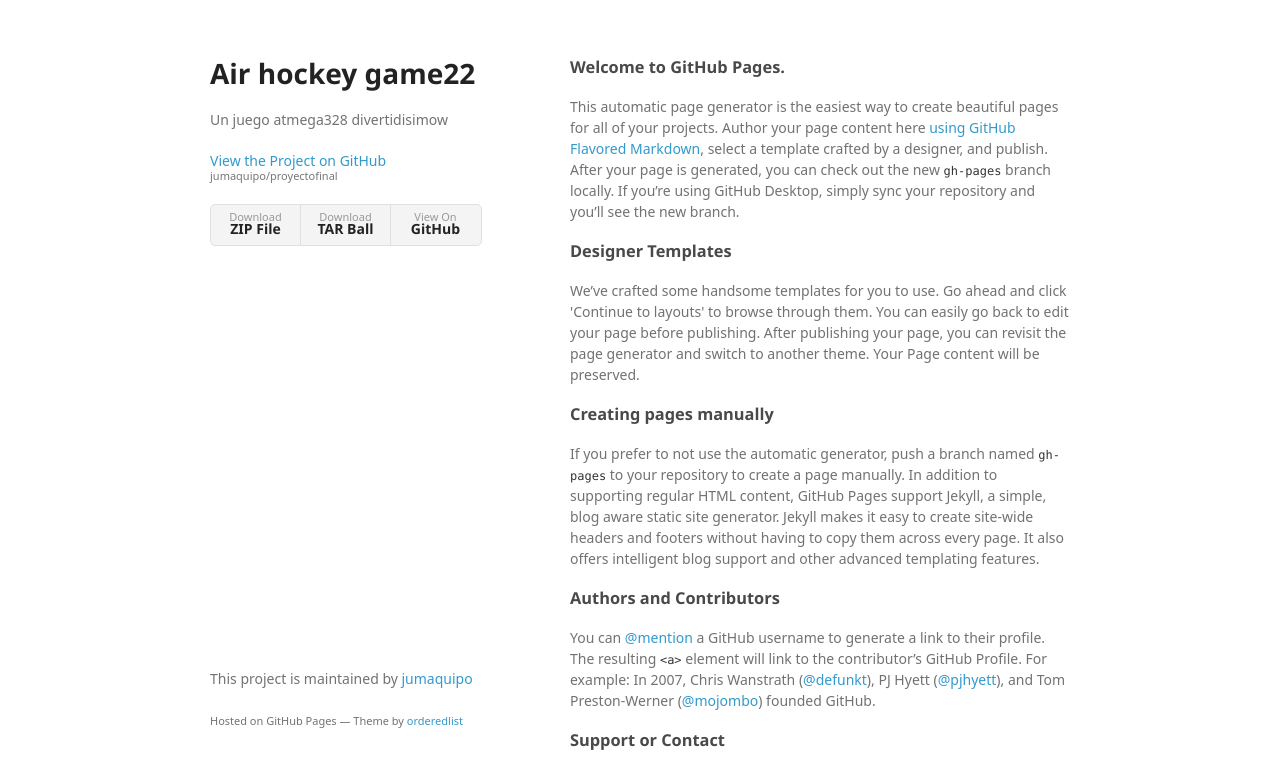
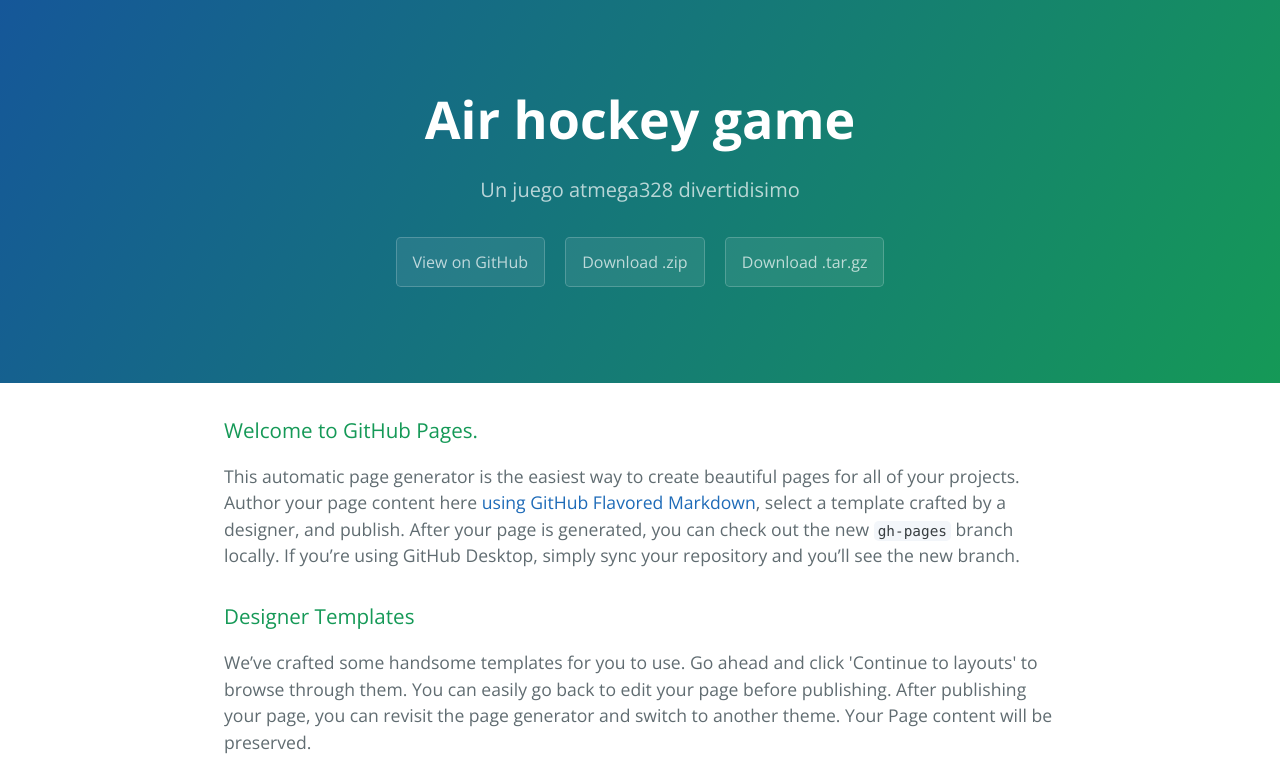
Before and after one commit to jumaquipo/proyectofinal, a plain HTML site: page index.html in a window 1280 px wide. Shown: the top 766 px of the page. Drawn offline with nearby package versions, Linux system fonts and the light colour scheme; a web font is replaced by a local one.

```diff
--- a/index.html
+++ b/index.html
@@ -1,34 +1,25 @@
-<!doctype html>
-<html>
+<!DOCTYPE html>
+<html lang="en-us">
   <head>
-    <meta charset="utf-8">
-    <meta http-equiv="X-UA-Compatible" content="chrome=1">
+    <meta charset="UTF-8">
     <title>Air hockey game by jumaquipo</title>
-
-    <link rel="stylesheet" href="stylesheets/styles.css">
-    <link rel="stylesheet" href="stylesheets/github-light.css">
-    <meta name="viewport" content="width=device-width">
-    <!--[if lt IE 9]>
-    <script src="//html5shiv.googlecode.com/svn/trunk/html5.js"></script>
-    <![endif]-->
+    <meta name="viewport" content="width=device-width, initial-scale=1">
+    <link rel="stylesheet" type="text/css" href="stylesheets/normalize.css" media="screen">
+    <link href='https://fonts.googleapis.com/css?family=Open+Sans:400,700' rel='stylesheet' type='text/css'>
+    <link rel="stylesheet" type="text/css" href="stylesheets/stylesheet.css" media="screen">
+    <link rel="stylesheet" type="text/css" href="stylesheets/github-light.css" media="screen">
   </head>
   <body>
-    <div class="wrapper">
-      <header>
-        <h1>Air hockey game22</h1>
-        <p>Un juego atmega328 divertidisimow</p>
+    <section class="page-header">
+      <h1 class="project-name">Air hockey game</h1>
+      <h2 class="project-tagline">Un juego atmega328 divertidisimo</h2>
+      <a href="https://github.com/jumaquipo/proyectofinal" class="btn">View on GitHub</a>
+      <a href="https://github.com/jumaquipo/proyectofinal/zipball/master" class="btn">Download .zip</a>
+      <a href="https://github.com/jumaquipo/proyectofinal/tarball/master" class="btn">Download .tar.gz</a>
+    </section>
 
-        <p class="view"><a href="https://github.com/jumaquipo/proyectofinal">View the Project on GitHub <small>jumaquipo/proyectofinal</small></a></p>
-
-
-        <ul>
-          <li><a href="https://github.com/jumaquipo/proyectofinal/zipball/master">Download <strong>ZIP File</strong></a></li>
-          <li><a href="https://github.com/jumaquipo/proyectofinal/tarball/master">Download <strong>TAR Ball</strong></a></li>
-          <li><a href="https://github.com/jumaquipo/proyectofinal">View On <strong>GitHub</strong></a></li>
-        </ul>
-      </header>
-      <section>
-        <h3>
+    <section class="main-content">
+      <h3>
 <a id="welcome-to-github-pages" class="anchor" href="#welcome-to-github-pages" aria-hidden="true"><span class="octicon octicon-link"></span></a>Welcome to GitHub Pages.</h3>
 
 <p>This automatic page generator is the easiest way to create beautiful pages for all of your projects. Author your page content here <a href="https://guides.github.com/features/mastering-markdown/">using GitHub Flavored Markdown</a>, select a template crafted by a designer, and publish. After your page is generated, you can check out the new <code>gh-pages</code> branch locally. If you’re using GitHub Desktop, simply sync your repository and you’ll see the new branch.</p>
@@ -52,13 +43,15 @@
 <a id="support-or-contact" class="anchor" href="#support-or-contact" aria-hidden="true"><span class="octicon octicon-link"></span></a>Support or Contact</h3>
 
 <p>Having trouble with Pages? Check out our <a href="https://help.github.com/pages">documentation</a> or <a href="https://github.com/contact">contact support</a> and we’ll help you sort it out.</p>
-      </section>
-      <footer>
-        <p>This project is maintained by <a href="https://github.com/jumaquipo">jumaquipo</a></p>
-        <p><small>Hosted on GitHub Pages &mdash; Theme by <a href="https://github.com/orderedlist">orderedlist</a></small></p>
+
+      <footer class="site-footer">
+        <span class="site-footer-owner"><a href="https://github.com/jumaquipo/proyectofinal">Air hockey game</a> is maintained by <a href="https://github.com/jumaquipo">jumaquipo</a>.</span>
+
+        <span class="site-footer-credits">This page was generated by <a href="https://pages.github.com">GitHub Pages</a> using the <a href="https://github.com/jasonlong/cayman-theme">Cayman theme</a> by <a href="https://twitter.com/jasonlong">Jason Long</a>.</span>
       </footer>
-    </div>
-    <script src="javascripts/scale.fix.js"></script>
+
+    </section>
+
 
   </body>
 </html>
```
